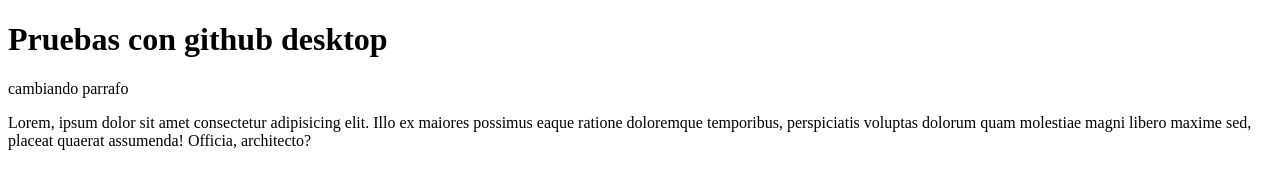
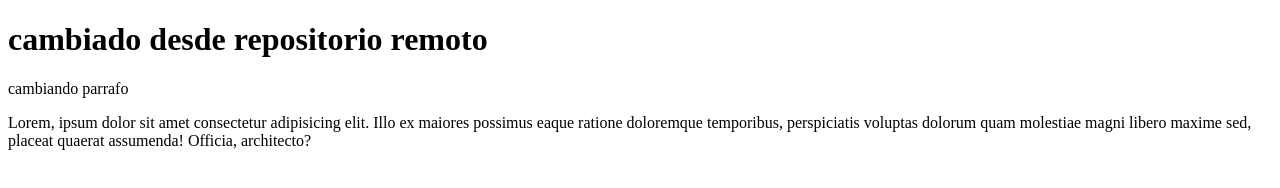
Before and after one commit to josecodetech/pruebas02, a plain HTML site: page index.html in a window 1280 px wide. Drawn offline with Linux system fonts and the light colour scheme.

Commit message:
Cambiado en remoto

```diff
--- a/index.html
+++ b/index.html
@@ -7,7 +7,7 @@
     <title>Pruebas Git</title>
 </head>
 <body>
-    <h1>Pruebas con github desktop</h1>
+    <h1>cambiado desde repositorio remoto</h1>
     <p>cambiando parrafo</p>
     <p>Lorem, ipsum dolor sit amet consectetur adipisicing elit. Illo ex maiores possimus eaque ratione doloremque temporibus, perspiciatis voluptas dolorum quam molestiae magni libero maxime sed,
          placeat quaerat assumenda! Officia, architecto?</p>
```
